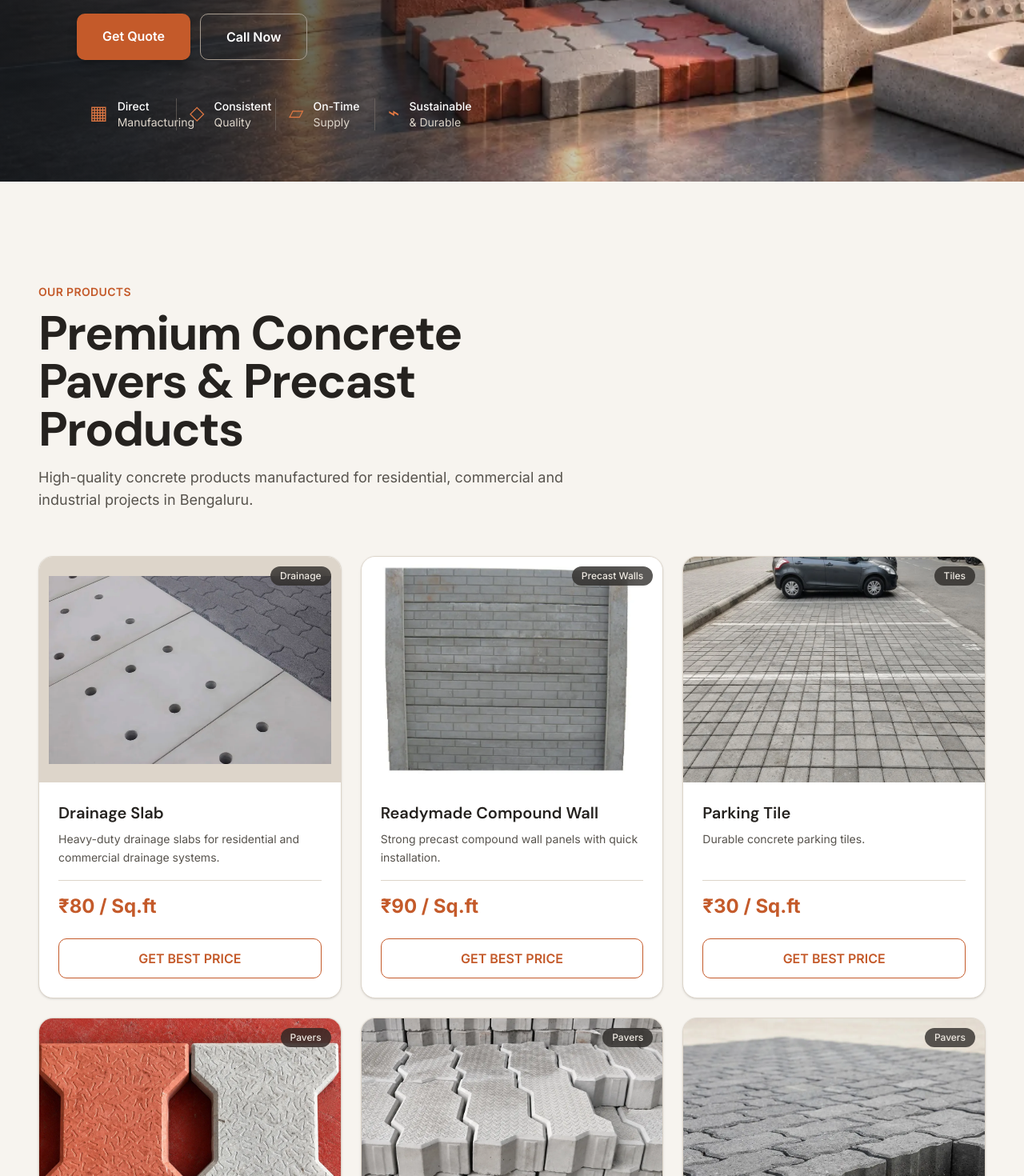
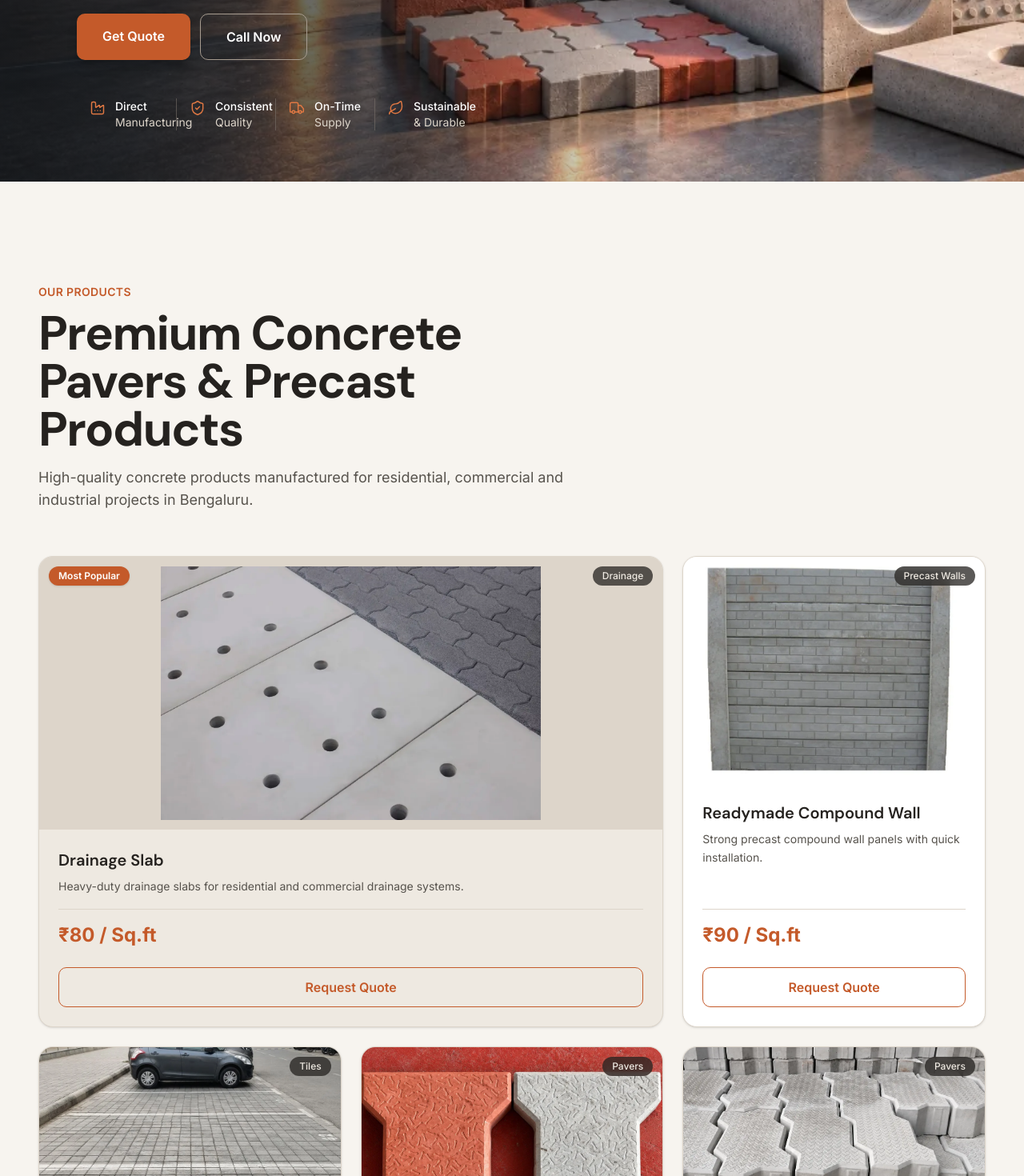
Before and after one commit to rajashekartechlabs/shreeramatiles-fixed, a Next.js app: page / in a window 1280 px wide. Shown: the part 680-2150 px from the top of the page at 80% size. Built offline with nearby package versions, Linux system fonts and the light colour scheme; no server answers.

Commit message:
polish-tasks-1-through-5

```diff
--- a/components/contact.tsx
+++ b/components/contact.tsx
@@ -132,14 +132,14 @@ export function Contact() {
         {/* Contact Form */}
         <div className="mx-auto max-w-4xl rounded-2xl border border-stone-200 bg-stone-50 p-6 md:p-10">
           <h3 className="text-2xl font-semibold text-charcoal mb-2 text-center">Send us an Enquiry</h3>
-          <p className="text-sm text-stone-600 mb-6 text-center">Fill out the form below and we will get back to you promptly with product details and quotes.</p>
+          <p className="text-sm text-stone-600 mb-6 text-center">Fill out the form below and we will get back to you within 1 business day with product details and quotes.</p>
 
           {status === 'success' ? (
             <div className="flex flex-col items-center justify-center py-12 text-center">
               <CheckCircle2 className="h-16 w-16 text-emerald-600 mb-4" />
               <h4 className="text-2xl font-heading font-bold text-charcoal mb-2">Thank You!</h4>
               <p className="text-stone-600 max-w-md mb-6">
-                Your enquiry has been received. Our team will review your requirements and get in touch with you shortly.
+                Your enquiry has been received. Our team will review your requirements and get back to you within 1 business day.
               </p>
               <button
                 type="button"
--- a/components/hero.tsx
+++ b/components/hero.tsx
@@ -1,12 +1,20 @@
 'use client'
 
 import Image from 'next/image'
+import { Factory, ShieldCheck, Truck, Leaf } from 'lucide-react'
+import type { LucideIcon } from 'lucide-react'
 
-const highlights = [
-  { mark: '▦', label: 'Direct', detail: 'Manufacturing' },
-  { mark: '◇', label: 'Consistent', detail: 'Quality' },
-  { mark: '▱', label: 'On-Time', detail: 'Supply' },
-  { mark: '⌁', label: 'Sustainable', detail: '& Durable' },
+interface Highlight {
+  Icon: LucideIcon
+  label: string
+  detail: string
+}
+
+const highlights: Highlight[] = [
+  { Icon: Factory,      label: 'Direct',      detail: 'Manufacturing' },
+  { Icon: ShieldCheck,  label: 'Consistent',  detail: 'Quality' },
+  { Icon: Truck,        label: 'On-Time',     detail: 'Supply' },
+  { Icon: Leaf,         label: 'Sustainable', detail: '& Durable' },
 ]
 
 export function Hero() {
@@ -58,7 +66,11 @@ export function Hero() {
           <div className="mt-10 grid max-w-xl grid-cols-2 gap-x-5 gap-y-6 sm:mt-12 sm:grid-cols-4 sm:gap-x-4 sm:gap-y-0">
             {highlights.map((item, index) => (
               <div key={item.label} className={`flex items-start gap-3 sm:border-stone-500/60 sm:pl-4 ${index > 0 ? 'sm:border-l' : ''}`}>
-                <span aria-hidden="true" className="pt-0.5 text-2xl text-terracotta-light">{item.mark}</span>
+                <item.Icon
+                  aria-hidden="true"
+                  className="mt-0.5 h-5 w-5 shrink-0 text-terracotta-light"
+                  strokeWidth={1.75}
+                />
                 <span className="text-sm leading-5 text-stone-200"><strong className="block font-medium text-white">{item.label}</strong>{item.detail}</span>
               </div>
             ))}
--- a/components/products.tsx
+++ b/components/products.tsx
@@ -43,7 +43,7 @@ export function Products() {
   }, [])
 
   const handleWhatsApp = (productName: string) => {
-    const message = `Hello, I am interested in the ${productName}. Please share your best price.`
+    const message = `Hello, I would like to request a quote for ${productName}. Please share pricing and availability.`
     const encodedMessage = encodeURIComponent(message)
     window.open(`https://wa.me/919035501568?text=${encodedMessage}`, '_blank')
   }
@@ -70,25 +70,48 @@ export function Products() {
           </p>
         </div>
 
-        {/* Products Grid */}
+        {/* Products Grid
+            Hover states are pure CSS (Tailwind transitions) — no JS/IntersectionObserver.
+            Each card: hover:-translate-y-1 hover:shadow-xl hover:border-terracotta/40
+            Image: group-hover:scale-105 (700ms ease for a smooth pan feel).
+            TODO (Task 5): When the Google Sheets API supports a `featured` column,
+            replace the index===0 check below with product.featured === true.
+        */}
         <div className="grid gap-6 md:grid-cols-2 lg:grid-cols-3">
-          {productsList.map((product) => (
+          {productsList.map((product, index) => {
+            // Conservative featured treatment: first card only gets lg:col-span-2
+            // and a warm bg tint to break grid monotony without altering the data model.
+            const isFeatured = index === 0
+            return (
               <div
                 key={product.id}
-              className="group flex flex-col overflow-hidden rounded-2xl border border-stone-200 bg-white shadow-sm transition-all duration-300 hover:-translate-y-1 hover:border-terracotta/40 hover:shadow-xl"
+                className={[
+                  'group flex flex-col overflow-hidden rounded-2xl border border-stone-200 shadow-sm',
+                  'transition-all duration-300 hover:-translate-y-1 hover:border-terracotta/40 hover:shadow-xl',
+                  isFeatured
+                    ? 'bg-stone-100 lg:col-span-2'
+                    : 'bg-white',
+                ].join(' ')}
               >
                 {/* Product Image */}
-              <div className="relative aspect-[4/3] min-h-[190px] overflow-hidden bg-stone-200 sm:min-h-0">
+                <div className={`relative overflow-hidden bg-stone-200 ${isFeatured ? 'aspect-[16/7]' : 'aspect-[4/3] min-h-[190px] sm:min-h-0'}`}>
                   <Image
                     src={product.image || '/images/hero-desktop.webp'}
                     alt={`${product.name} manufactured by Shree Rama Tiles and Pavers Bengaluru`}
                     fill
-                  sizes="(max-width: 767px) 100vw, (max-width: 1279px) 50vw, 33vw"
+                    sizes={isFeatured
+                      ? '(max-width: 1279px) 100vw, 66vw'
+                      : '(max-width: 767px) 100vw, (max-width: 1279px) 50vw, 33vw'}
                     className={`${product.imageClassName ?? 'object-cover object-center'} transition-transform duration-700 group-hover:scale-105`}
                   />
                   {product.category && (
                     <span className="absolute top-3 right-3 z-10 rounded-full bg-charcoal/75 backdrop-blur-sm px-3 py-1 text-xs font-medium text-stone-100">
                       {product.category}
+                    </span>
+                  )}
+                  {isFeatured && (
+                    <span className="absolute top-3 left-3 z-10 rounded-full bg-terracotta px-3 py-1 text-xs font-semibold text-white shadow">
+                      Most Popular
                     </span>
                   )}
                 </div>
@@ -103,16 +126,19 @@ export function Products() {
                     <span className="text-2xl font-bold text-terracotta">{product.price}</span>
                   </div>
 
-                {/* CTA Button */}
+                  {/* CTA Button — "Request Quote" replaces "GET BEST PRICE" (Task 1).
+                      Old copy read like an IndiaMART/TradeIndia wholesale listing,
+                      inconsistent with the "factory-direct, no middleman" positioning. */}
                   <button
                     onClick={() => handleWhatsApp(product.name)}
                     className="w-full rounded-lg border border-terracotta bg-transparent py-3 text-center font-semibold text-terracotta transition-colors hover:bg-terracotta hover:text-white"
                   >
-                  GET BEST PRICE
+                    Request Quote
                   </button>
                 </div>
               </div>
-          ))}
+            )
+          })}
         </div>
 
         {/* CTA Section */}
```
Lines whose indentation alone changed are shown as unchanged.
